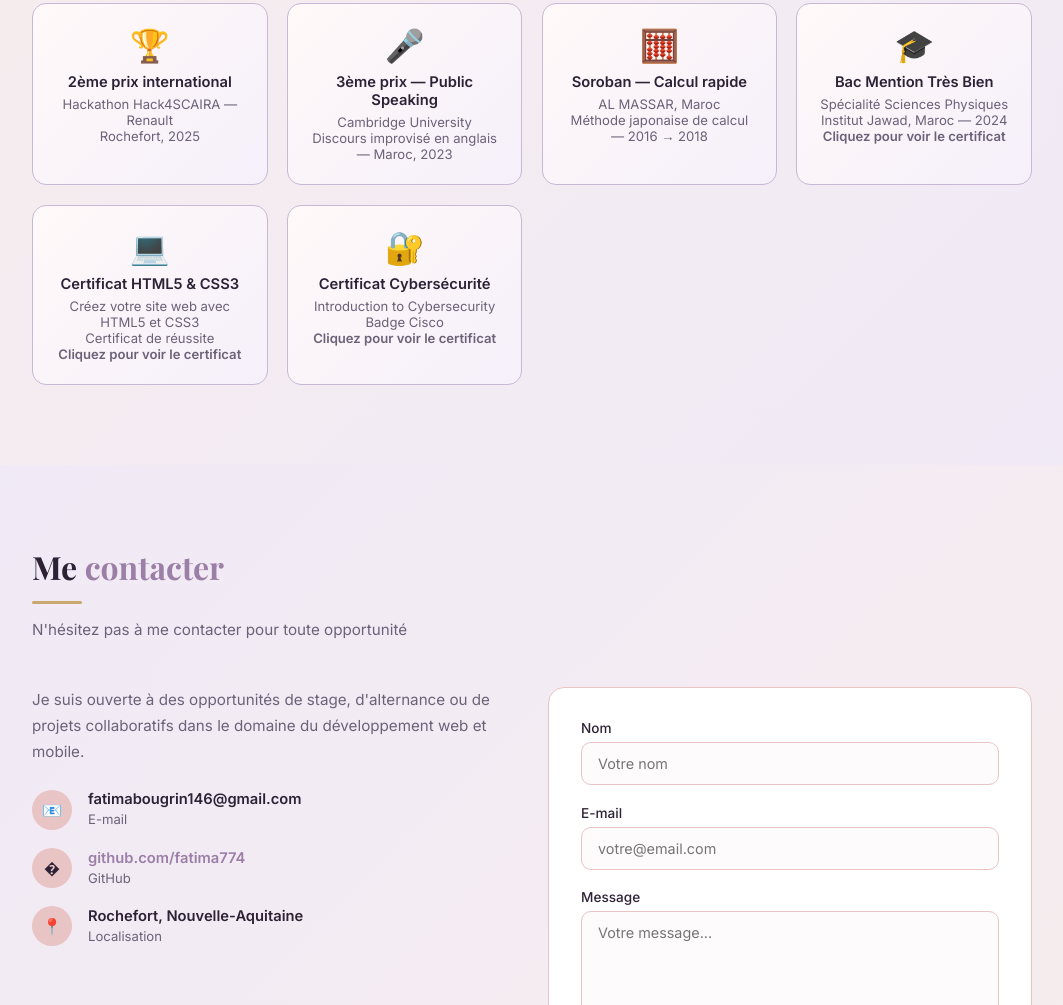
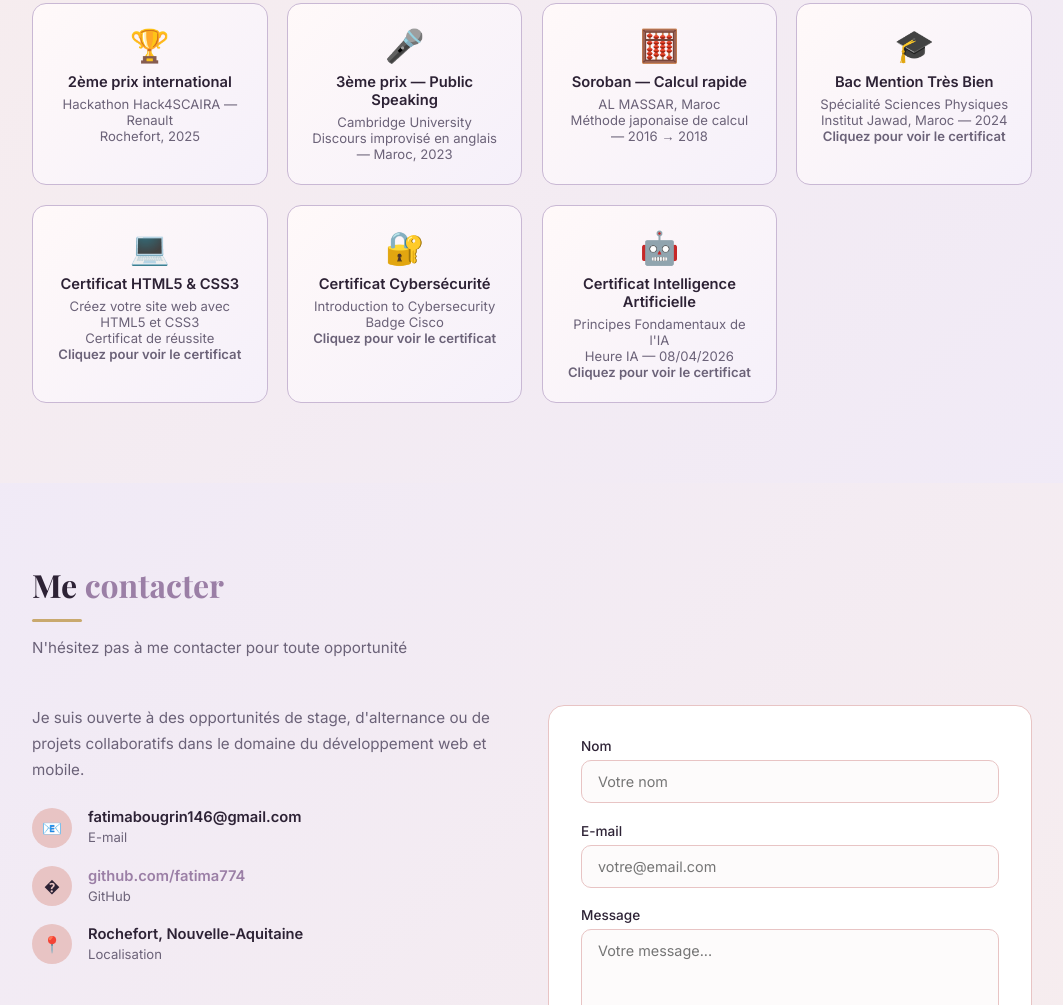
Before and after one commit to fatima774/portfolio, a plain HTML site: page index.html in a window 1280 px wide. Shown: the part 4413-5418 px from the top of the page, without its empty margins (108-1171 px from the left). Drawn offline with nearby package versions, Linux system fonts and the light colour scheme.

Commit message:
Ajout du certificat IA - Principes Fondamentaux de l'Intelligence Artificielle

```diff
--- a/index.html
+++ b/index.html
@@ -362,6 +362,12 @@
           <p>Introduction to Cybersecurity<br>Badge Cisco<br><strong>Cliquez pour voir le certificat</strong></p>
         </a>
 
+        <a class="award-card" href="certificat-ia-fondamentaux.pdf" target="_blank" rel="noopener noreferrer">
+          <div class="trophy">🤖</div>
+          <h3>Certificat Intelligence Artificielle</h3>
+          <p>Principes Fondamentaux de l'IA<br>Heure IA — 08/04/2026<br><strong>Cliquez pour voir le certificat</strong></p>
+        </a>
+
       </div>
     </div>
   </section>
```
Also changed, not shown: .claude/settings.local.json (added), 1 other file.
